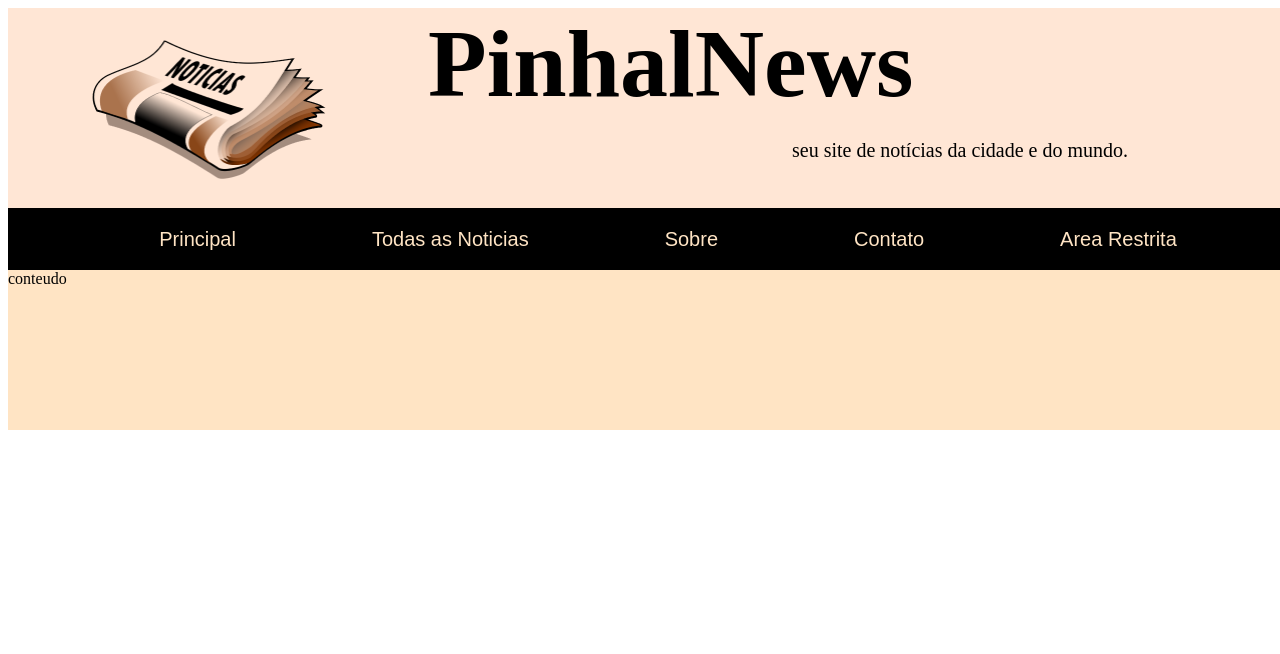
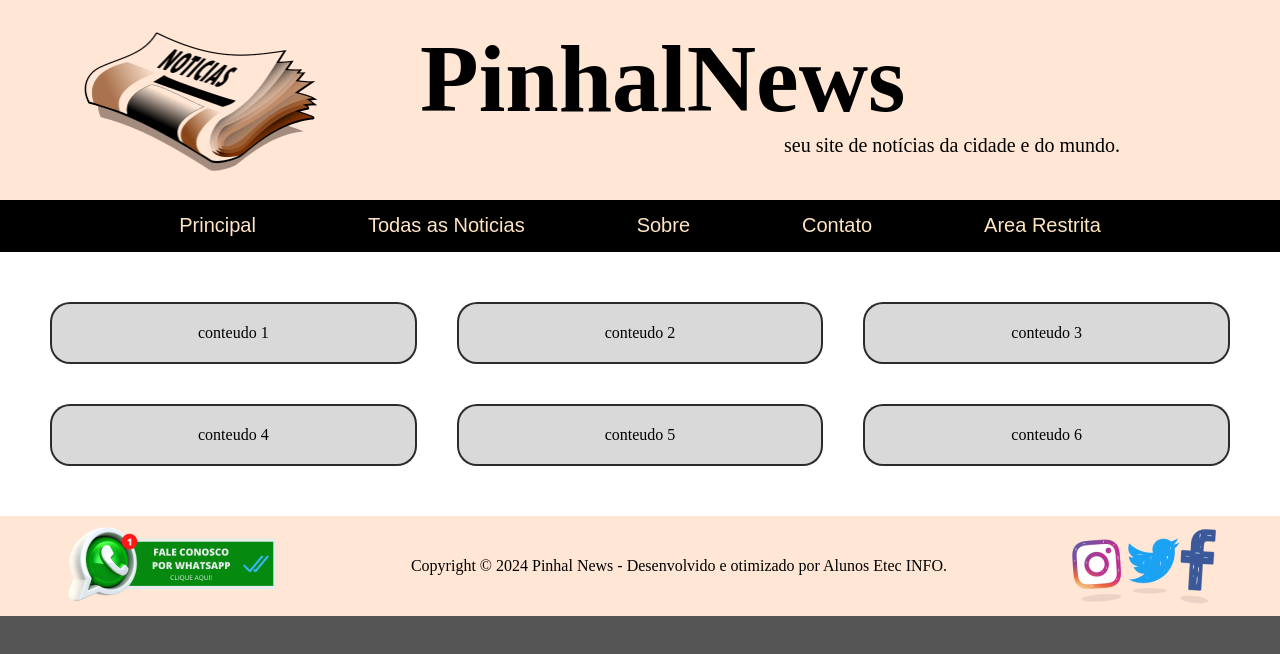
Before and after one commit to pcpinhal/SiteNoticia, a plain HTML site: page index.html in a window 1280 px wide. Drawn offline with Linux system fonts and the light colour scheme; a web font is replaced by a local one.

Commit message:
Ajuste Rodape e corpo do site com os articles ok

```diff
--- a/index.html
+++ b/index.html
@@ -25,10 +25,29 @@
             </ul>
         </nav>
         <main>
-            conteudo
+            <article>
+                conteudo 1
+            </article>
+            <article>
+                conteudo 2
+            </article>
+            <article>
+                conteudo 3
+            </article>
+            <article>
+                conteudo 4
+            </article>
+            <article>
+                conteudo 5
+            </article>
+            <article>
+                conteudo 6
+            </article>
         </main>
         <footer>
-
+            <a href="#"><img src="img/whats.png" alt="whatsapp" width="226"></a>
+            <p>Copyright © 2024 Pinhal News - Desenvolvido e otimizado por Alunos Etec INFO.</p>
+            <a href="#"><img src="img/redes.png" alt="redes social" width="148"></a>
         </footer>
     </div>
 </body>
--- a/style.css
+++ b/style.css
@@ -1,7 +1,11 @@
-
 @import url('https://fonts.googleapis.com/css2?family=Convergence&family=Inika:wght@400;700&family=Kavoon&display=swap');
-
-
+*{
+    margin: 0;
+    padding: 0
+}
+body{
+    background-color: #555555;
+}
 #container{
     width: 1280px;
     background-color: black;
@@ -18,6 +22,7 @@ header{
     height: 200px;
     width: 700px;
     margin-left: 100px;
+    margin-top: 45px;
 }
 .logo{
     width: 240px;
@@ -37,33 +42,28 @@ header{
 }
 nav{
     width: 1280px;
-    height: 62px;
+    height: 52px;
     background-color: black;
     font-family: "Convergence", sans-serif;
     font-size: 20px;
-    display: flex;
-    justify-content: center;
 }
 nav ul{
     display: flex;
     justify-content: center;
-    gap: 100px;
-    height: 60px;
-}
-nav ul li{
+    gap: 80px;
     list-style-type: none;
-    height: 62px;
-    display: block;
+    margin: 0;
+    padding: 0;
 }
 nav ul li a{
+    display: block;
+    color: white;
+    text-align: center;
+    padding: 14px 16px;
     text-decoration: none;
-    padding: 18px;
-    height: 62px;
-
 }
 nav ul li a:link, a:visited, a:active{
     color: bisque;
-
 }
 nav ul li a:hover{
     background-color: orange;
@@ -72,6 +72,30 @@ nav ul li a:hover{
 }
 
 main{
-    height: 10rem;
-    background-color: bisque;
+    background-color: #FFFFFF;
+    display: grid;
+    grid-template-columns: auto auto auto;
+    padding: 30px;
 }
+article{
+    background-color: #D9D9D9;
+    border: 2px solid rgba(0, 0, 0, 0.8);
+    border-radius: 20px;
+    padding: 20px;
+    margin: 20px;
+    text-align: center;
+}
+
+footer{
+    width: 1280px;
+    height: 100px;
+    background-color: #FFE6D5;
+    display: flex;
+    justify-content: space-around;
+    align-items: center;
+    font-family: "Kavoon", serif;
+}
+footer a:link, a:visited, a:active{
+    text-decoration: none;
+    font-weight: bold;
+}
```
Also changed, not shown: img/redes.png (added), img/whats.png (added).
